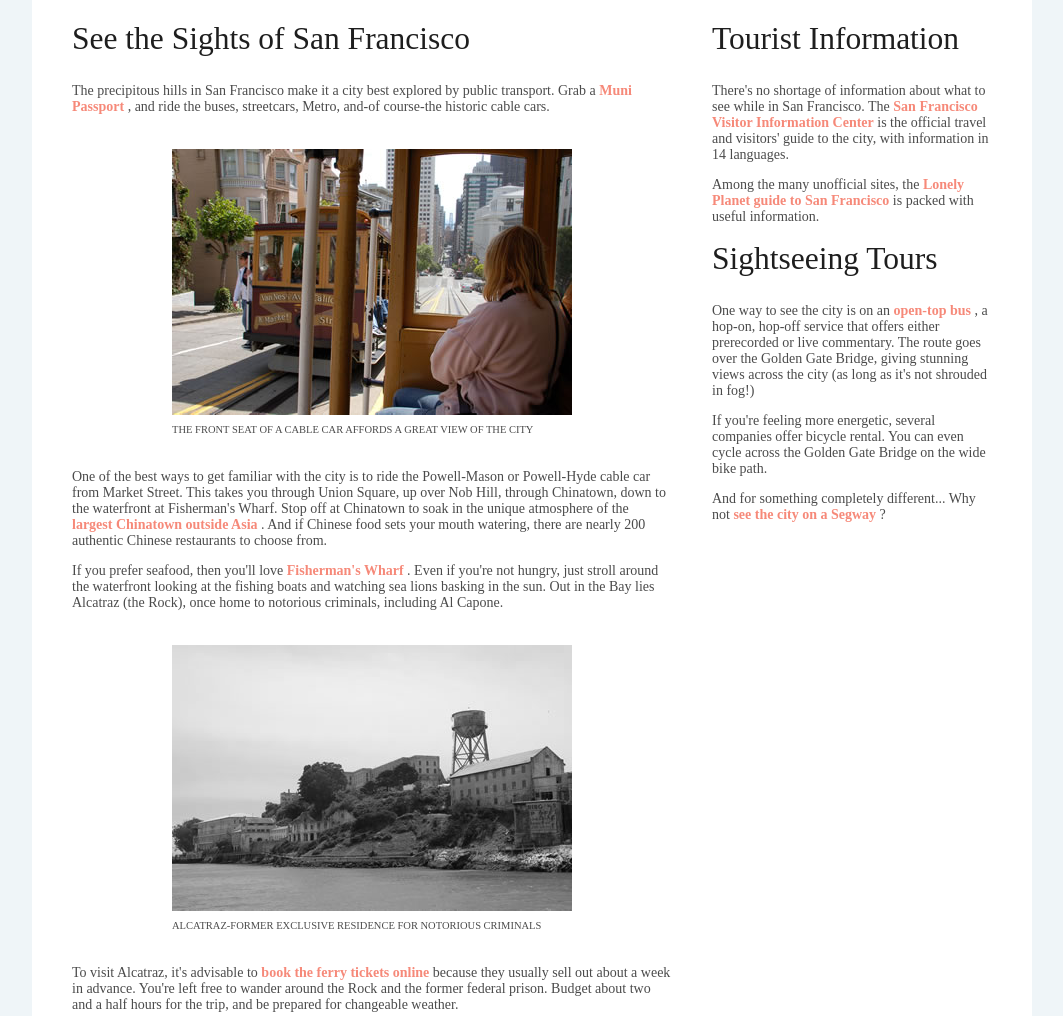
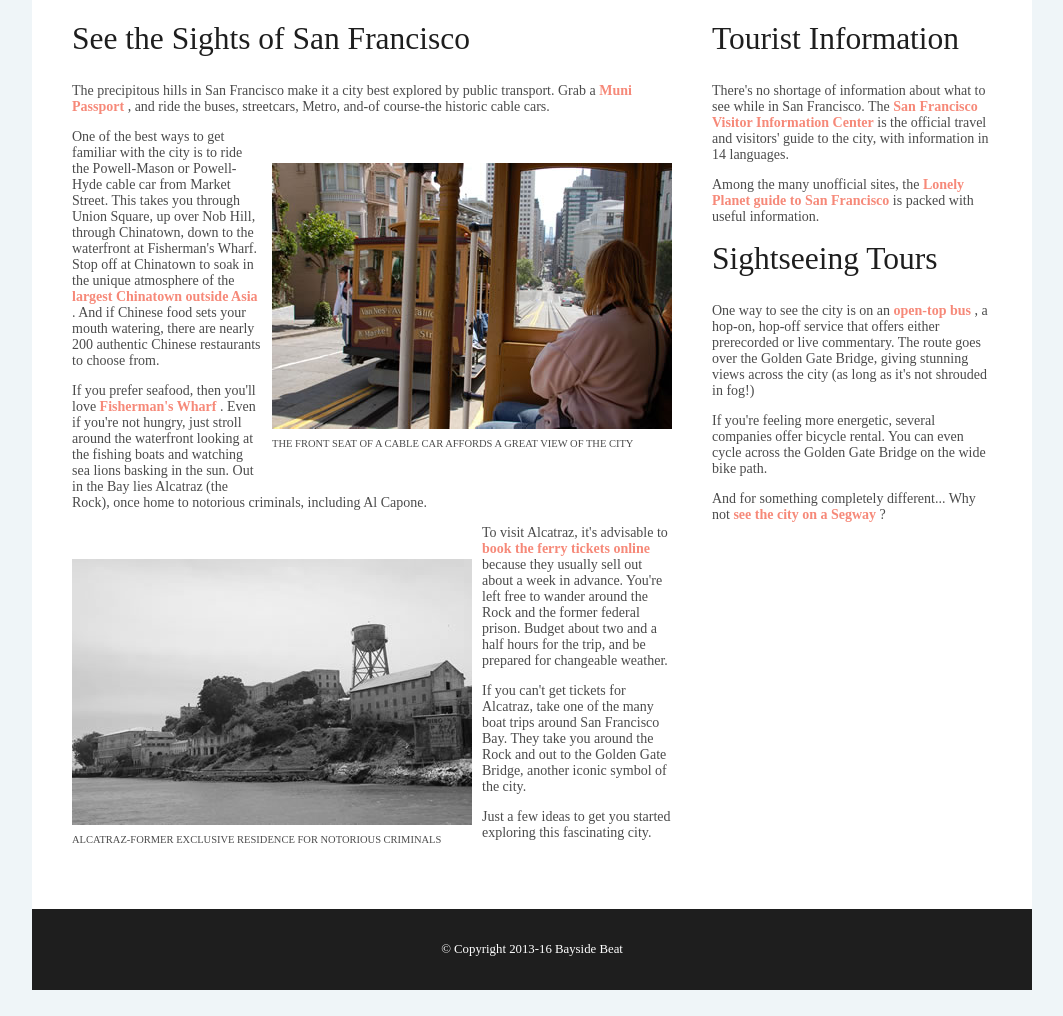
Before and after one commit to rishabhKalakoti/bayside, a plain HTML site: page sights.html in a window 1280 px wide. Shown: the part 180-1196 px from the top of the page, without its empty margins (108-1171 px from the left). After the commit the page ends 1170 px from the top, so only its background shows below. Drawn offline with Linux system fonts and the light colour scheme.

Commit message:
part 7, added media query for browser viwport greater than 900px

```diff
--- a/sights.html
+++ b/sights.html
@@ -36,7 +36,7 @@
 				<a href="http://www.sfmta.com/cms/mfares/passports.htm">Muni Passport</a>
 				, and ride the buses,  streetcars, Metro, and-of course-the historic cable cars.</p>
 
-				<figure><img src="images/cable_car2.jpg">
+				<figure class="floatright"><img src="images/cable_car2.jpg">
 					<figcaption>The front seat of a cable car affords a great view of the city</figcaption>
 				</figure>
 
@@ -48,7 +48,7 @@
 				<a href="http://www.fishermanswharf.org/">Fisherman's Wharf</a>
 				.  Even if you're not hungry, just stroll around the waterfront looking at the  fishing boats and watching sea lions basking in the sun. Out in the Bay lies  Alcatraz (the Rock), once home to notorious criminals, including Al Capone.</p>
 
-				<figure><img src="images/alcatraz.jpg" width="400" height="266" class="grayscale">
+				<figure class="floatleft"><img src="images/alcatraz.jpg" width="400" height="266" class="grayscale">
 					<figcaption>Alcatraz-former exclusive residence for notorious criminals</figcaption>
 				</figure>
 
--- a/styles/responsive.css
+++ b/styles/responsive.css
@@ -122,7 +122,7 @@ a:hover, a:active, a:focus {
 
 main, aside {
 	margin-left: 4%;
-	margin-right: 4%
+	margin-right: 4%;
 }
 
 #hero img {
@@ -253,3 +253,17 @@ footer {
 		clear: left;
 	}
 }
+
+
+@media (min-width: 900px) {
+	.floatright {
+		float: right;
+		margin-right: 0px;
+		margin-left: 10px;
+	}
+
+	.floatleft {
+		float: left;
+		margin-right: 10px;
+	}
+}
```
